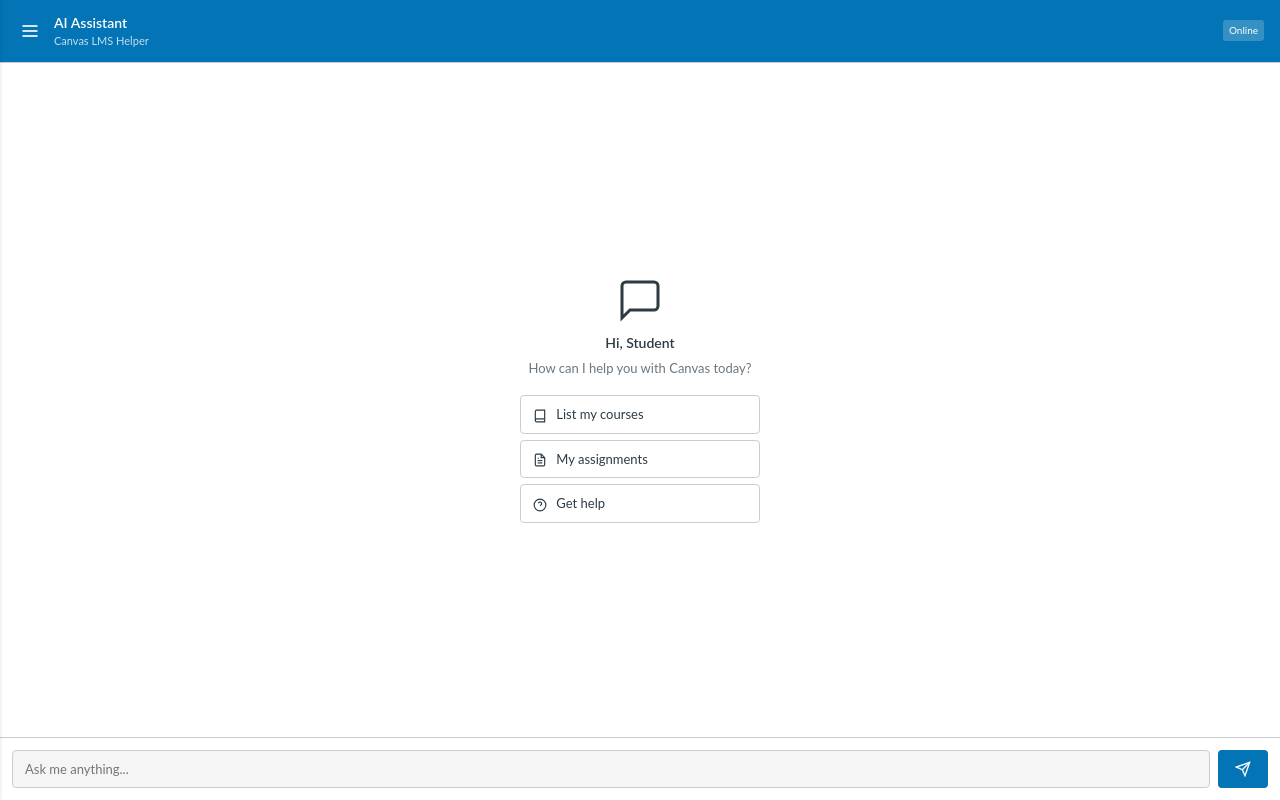
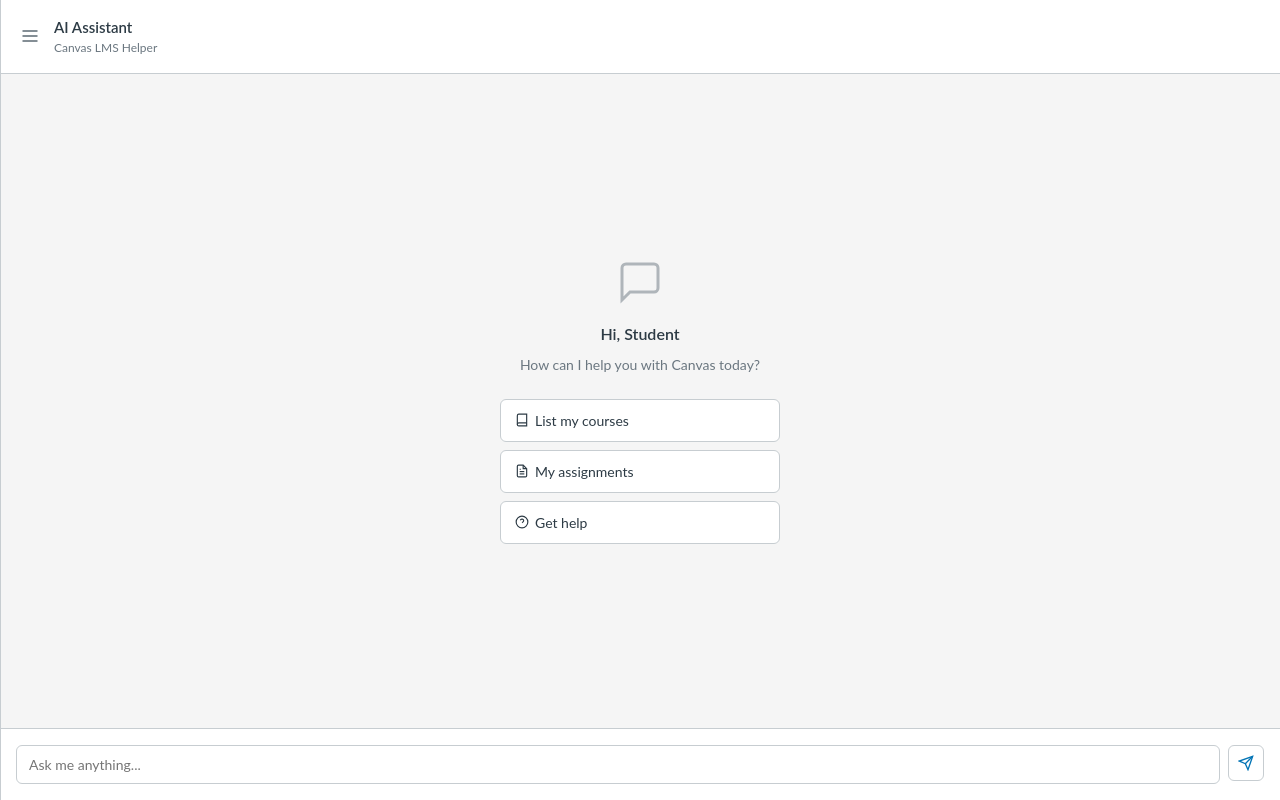
Before and after one commit to JVNChintala/lms_chatbot, a FastAPI app: page / in a window 1280 px wide. Run offline with FastAPI, Linux system fonts and the light colour scheme; some libraries are stand-ins or nearby versions.

Commit message:
canvas side panel 1

```diff
--- a/lms_chatot/templates/canvas_embed.html
+++ b/lms_chatot/templates/canvas_embed.html
@@ -3,14 +3,13 @@
         /* Widget Root & Scoped Variables */
         #canvas-ai-widget-root {
             --cai-primary: var(--ic-brand-primary, #0374B5);
-            --cai-primary-hover: var(--ic-brand-primary-darkened-5, #0374B5);
-            --cai-bg: var(--ic-brand-global-nav-bgd, #ffffff);
-            --cai-text: var(--ic-brand-font-color-dark, #2D3B45);
-            --cai-text-light: var(--ic-hint-text, #6B7780);
-            --cai-border: var(--ic-border-light, #C7CDD1);
-            --cai-input-bg: var(--ic-bg-light-neutral, #F5F5F5);
-            --cai-message-bg: #FFFFFF;
-            --cai-button-success: #00AC18;
+            --cai-bg: #FFFFFF;
+            --cai-bg-secondary: #F5F5F5;
+            --cai-text: #2D3B45;
+            --cai-text-light: #6B7780;
+            --cai-border: #C7CDD1;
+            --cai-hover: #F0F0F0;
+            --cai-accent: var(--ic-brand-primary, #0374B5);
 
             position: fixed;
             top: 0;
@@ -197,9 +200,9 @@
         }
 
         #canvas-ai-widget-root .cai-chat-header {
-            padding: 12px 16px;
-            background: var(--cai-primary);
-            color: white;
+            padding: 16px;
+            background: var(--cai-bg);
+            color: var(--cai-text);
             display: flex;
             align-items: center;
             justify-content: space-between;
@@ -208,44 +211,49 @@
         }
 
         #canvas-ai-widget-root .cai-menu-btn {
-            color: white;
+            color: var(--cai-text-light);
             font-size: 18px;
             padding: 4px;
             margin-right: 10px;
             display: flex;
         }
 
+        #canvas-ai-widget-root .cai-menu-btn:hover {
+            color: var(--cai-text);
+        }
+
         #canvas-ai-widget-root .cai-chat-header-text h2 {
-            font-size: 14px;
+            font-size: 15px;
             margin: 0;
-            color: white;
+            color: var(--cai-text);
             font-weight: 600;
         }
 
         #canvas-ai-widget-root .cai-chat-header-subtitle {
-            font-size: 11px;
-            opacity: 0.85;
-            color: rgba(255, 255, 255, 0.9);
+            font-size: 12px;
+            color: var(--cai-text-light);
+            font-weight: 400;
         }
 
         #canvas-ai-widget-root .cai-chat-box {
             flex: 1;
-            padding: 12px;
-            background: var(--cai-bg);
+            padding: 16px;
+            background: var(--cai-bg-secondary);
             overflow-y: auto;
             color: var(--cai-text);
         }
 
         #canvas-ai-widget-root .cai-message {
-            margin-bottom: 12px;
+            margin-bottom: 16px;
             display: flex;
         }
 
         #canvas-ai-widget-root .cai-message-content {
-            padding: 10px 14px;
-            border-radius: 4px;
-            font-size: 13px;
-            line-height: 1.5;
+            padding: 12px 14px;
+            border-radius: 6px;
+            font-size: 14px;
+            line-height: 1.6;
+            max-width: 85%;
         }
 
         #canvas-ai-widget-root .cai-message.user {
@@ -253,18 +261,19 @@
         }
 
         #canvas-ai-widget-root .cai-message.user .cai-message-content {
-            background: var(--cai-primary);
-            color: white;
+            background: var(--cai-bg);
+            color: var(--cai-text);
+            border: 1px solid var(--cai-border);
         }
 
         #canvas-ai-widget-root .cai-message.assistant .cai-message-content {
-            background: var(--cai-message-bg);
+            background: var(--cai-bg);
             color: var(--cai-text);
             border: 1px solid var(--cai-border);
         }
 
         #canvas-ai-widget-root .cai-input-area {
-            padding: 12px;
+            padding: 16px;
             background: var(--cai-bg);
             border-top: 1px solid var(--cai-border);
             display: flex;
@@ -278,28 +287,37 @@
         #canvas-ai-widget-root .cai-input-area textarea {
             width: 100%;
             padding: 10px 12px;
-            font-size: 13px;
+            font-size: 14px;
             border: 1px solid var(--cai-border);
-            border-radius: 4px;
-            background: var(--cai-input-bg);
+            border-radius: 6px;
+            background: var(--cai-bg);
             color: var(--cai-text);
             resize: none;
             max-height: 120px;
             font-family: inherit;
         }
 
+        #canvas-ai-widget-root .cai-input-area textarea:focus {
+            outline: none;
+            border-color: var(--cai-accent);
+        }
+
         #canvas-ai-widget-root .cai-input-area button.cai-send-btn {
-            padding: 0 16px;
-            background: var(--ic-brand-button--primary-bgd, var(--cai-primary));
-            color: var(--ic-brand-button--primary-text, white);
-            border-radius: 4px;
-            font-weight: 500;
-            font-size: 13px;
-            border: 1px solid transparent;
+            width: 36px;
+            height: 36px;
+            padding: 0;
+            background: transparent;
+            color: var(--cai-accent);
+            border-radius: 6px;
+            border: 1px solid var(--cai-border);
+            display: flex;
+            align-items: center;
+            justify-content: center;
         }
 
         #canvas-ai-widget-root .cai-input-area button.cai-send-btn:hover {
-            background: var(--ic-brand-button--primary-bgd-darkened-5, var(--cai-primary-hover));
+            background: var(--cai-hover);
+            border-color: var(--cai-accent);
         }
 
         /* Empty State */
@@ -310,48 +328,52 @@
             justify-content: center;
             height: 100%;
             text-align: center;
-            padding: 16px;
+            padding: 24px;
         }
 
         #canvas-ai-widget-root .cai-empty-icon {
-            font-size: 32px;
-            margin-bottom: 8px;
+            margin-bottom: 16px;
+            color: var(--cai-text-light);
+            opacity: 0.5;
         }
 
         #canvas-ai-widget-root .cai-empty-title {
             font-weight: 600;
-            margin-bottom: 6px;
+            margin-bottom: 8px;
             color: var(--cai-text);
-            font-size: 14px;
+            font-size: 16px;
         }
 
         #canvas-ai-widget-root .cai-empty-sub {
             color: var(--cai-text-light);
-            margin-bottom: 16px;
-            font-size: 13px;
+            margin-bottom: 24px;
+            font-size: 14px;
+            font-weight: 400;
         }
 
         #canvas-ai-widget-root .cai-quick-actions {
             display: grid;
             width: 100%;
-            max-width: 240px;
-            gap: 6px;
+            max-width: 280px;
+            gap: 8px;
         }
 
         #canvas-ai-widget-root .cai-quick-action-btn {
-            padding: 10px 12px;
-            font-size: 13px;
-            background: transparent;
+            padding: 12px 14px;
+            font-size: 14px;
+            background: var(--cai-bg);
             border: 1px solid var(--cai-border);
-            border-radius: 4px;
+            border-radius: 6px;
             color: var(--cai-text);
             text-align: left;
             font-weight: 400;
+            display: flex;
+            align-items: center;
         }
 
         #canvas-ai-widget-root .cai-quick-action-btn:hover {
-            border-color: var(--cai-primary);
-            background: var(--cai-input-bg);
+            border-color: var(--cai-accent);
+            background: var(--cai-hover);
         }
 
         /* Thinking animation */
@@ -456,10 +478,6 @@
                         <h2>AI Assistant</h2>
                         <div class="cai-chat-header-subtitle">Canvas LMS Helper</div>
                     </div>
-                </div>
-                <div
-                    style="font-size: 10px; padding: 3px 6px; background: rgba(255,255,255,0.2); border-radius: 3px; color: white;">
-                    <span>Online</span>
                 </div>
             </div>
 
```
Also changed, not shown: other parts of lms_chatot/templates/canvas_embed.html (+32 -28 lines).
